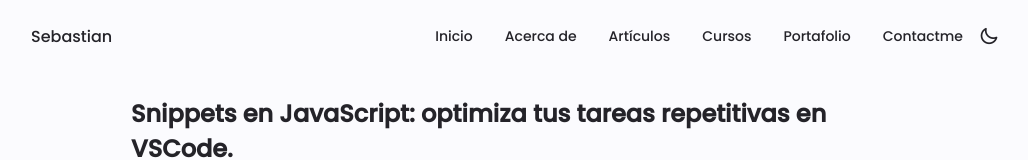
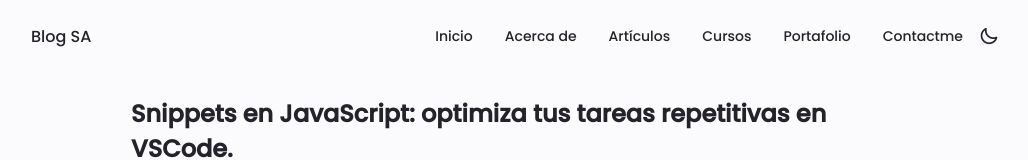
Before and after one commit to Jhonsebastianas/portafolio, a Next.js app: page /blog/articles/snippets-en-javaScript-optimiza-tus-tareas-repetitivas-en-vscode in a window 1280 px wide. Shown: the top 160 px of the page, without its empty margins (125-1153 px from the left). Built offline with nearby package versions, Linux system fonts and the light colour scheme.

Commit message:
Add name in logo

```diff
--- a/src/modules/blog/components/menu/menu-blog.component.js
+++ b/src/modules/blog/components/menu/menu-blog.component.js
@@ -268,7 +268,11 @@ const Header = () => {
     return (
         <StyledHeader className="header" id="header">
             <StyledNav className="nav container">
-                <a href="#" className="nav__logo">Sebastian</a>
+                <Link href="/blog">
+                    <a className='nav__logo'>
+                        Blog SA
+                    </a>
+                </Link>
                 <StyledNavMenu className="nav__menu" id="nav-menu">
                     <ul className="nav__list grid">
                         <li className="nav__item">
```
